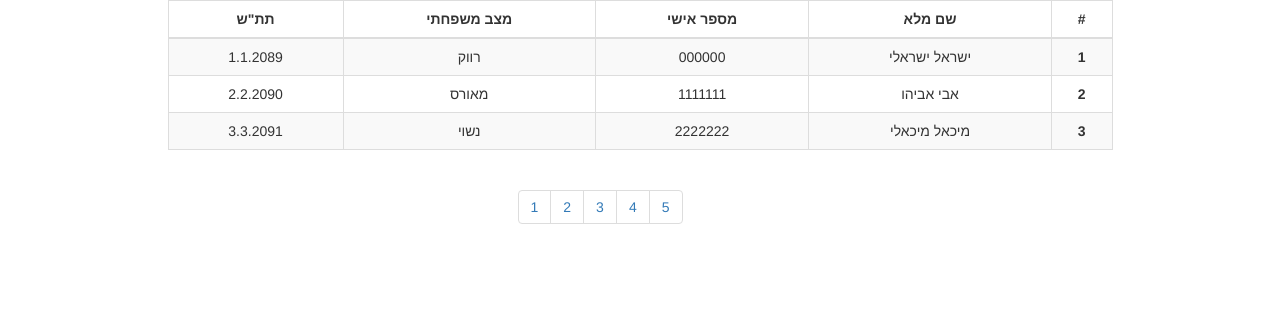
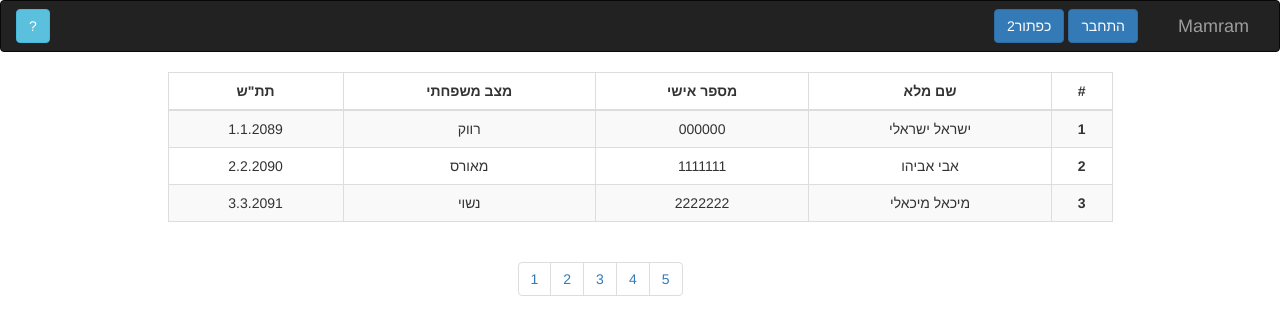
Before and after one commit to tempfornow/haf, a plain HTML site: page login.html in a window 1280 px wide. Drawn offline with Linux system fonts and the light colour scheme.

Commit message:
Add navabr

```diff
--- a/login.html
+++ b/login.html
@@ -24,6 +24,22 @@
 		</div>
 	</nav> -->
 
+	<nav class="navbar navbar-inverse">
+	  <div class="container-fluid">
+		<div class="navbar-header navbar-right">
+			<!-- <img class="navbar-brand" src="./images/logo.jpg"> -->
+			<a class="navbar-brand" href="#">Mamram</a>
+		</div>
+
+		<ul class="nav navbar-nav navbar-right">
+			<button type="button" class="btn btn-primary navbar-btn">התחבר</button>
+			<button type="button" class="btn btn-primary navbar-btn">כפתור2</button>
+		</ul>
+		<ul class="nav navbar-nav navbar-left">
+			<button type="button" class="btn btn-info navbar-btn">?</button>
+		</ul>
+	  </div>
+	</nav>
 
 	<!-- <div id="login-form" class="login-form">
 		<button class="close-button" id="close-button">&times;</button>
```
Lines whose indentation alone changed are shown as unchanged.
